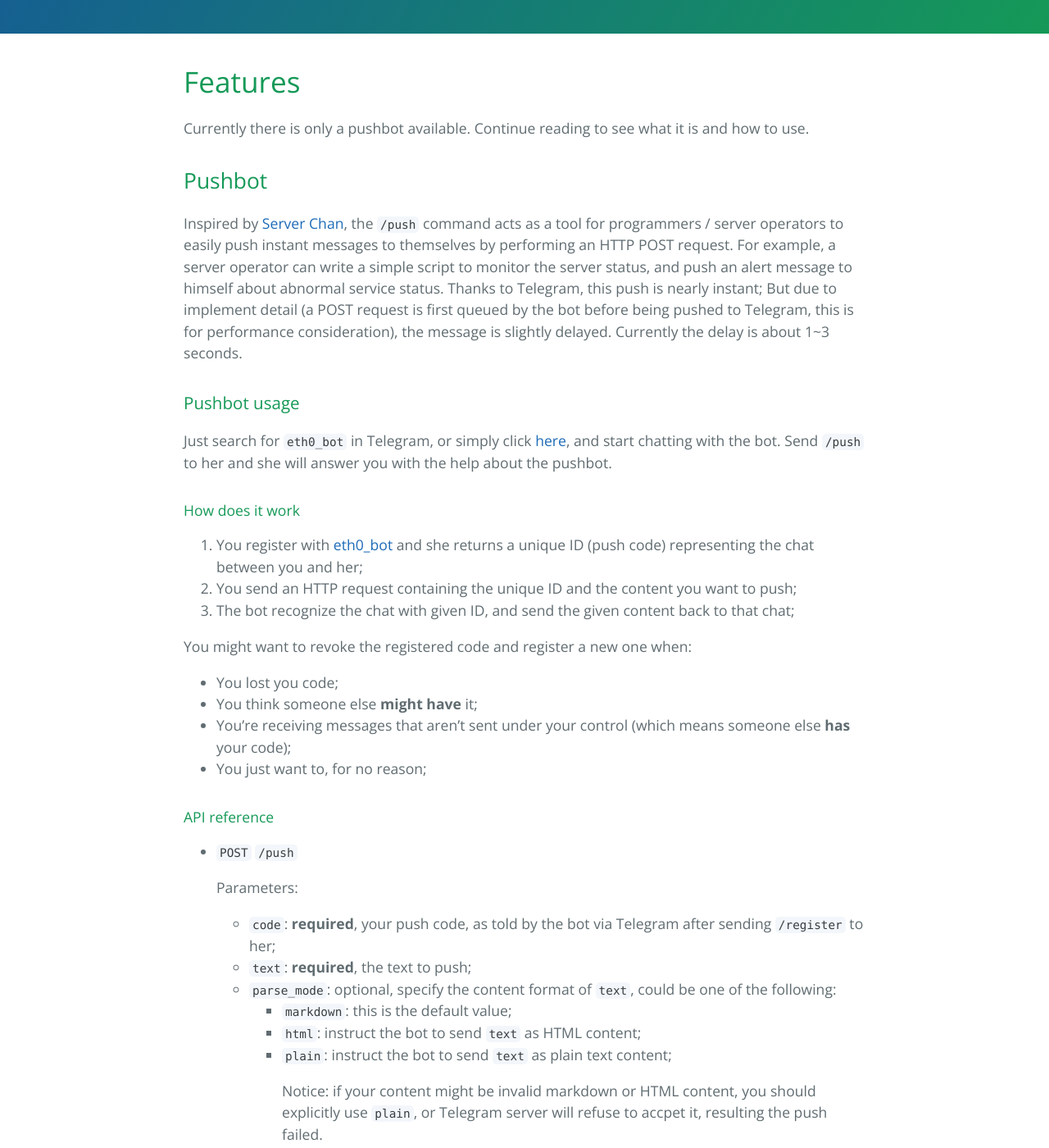
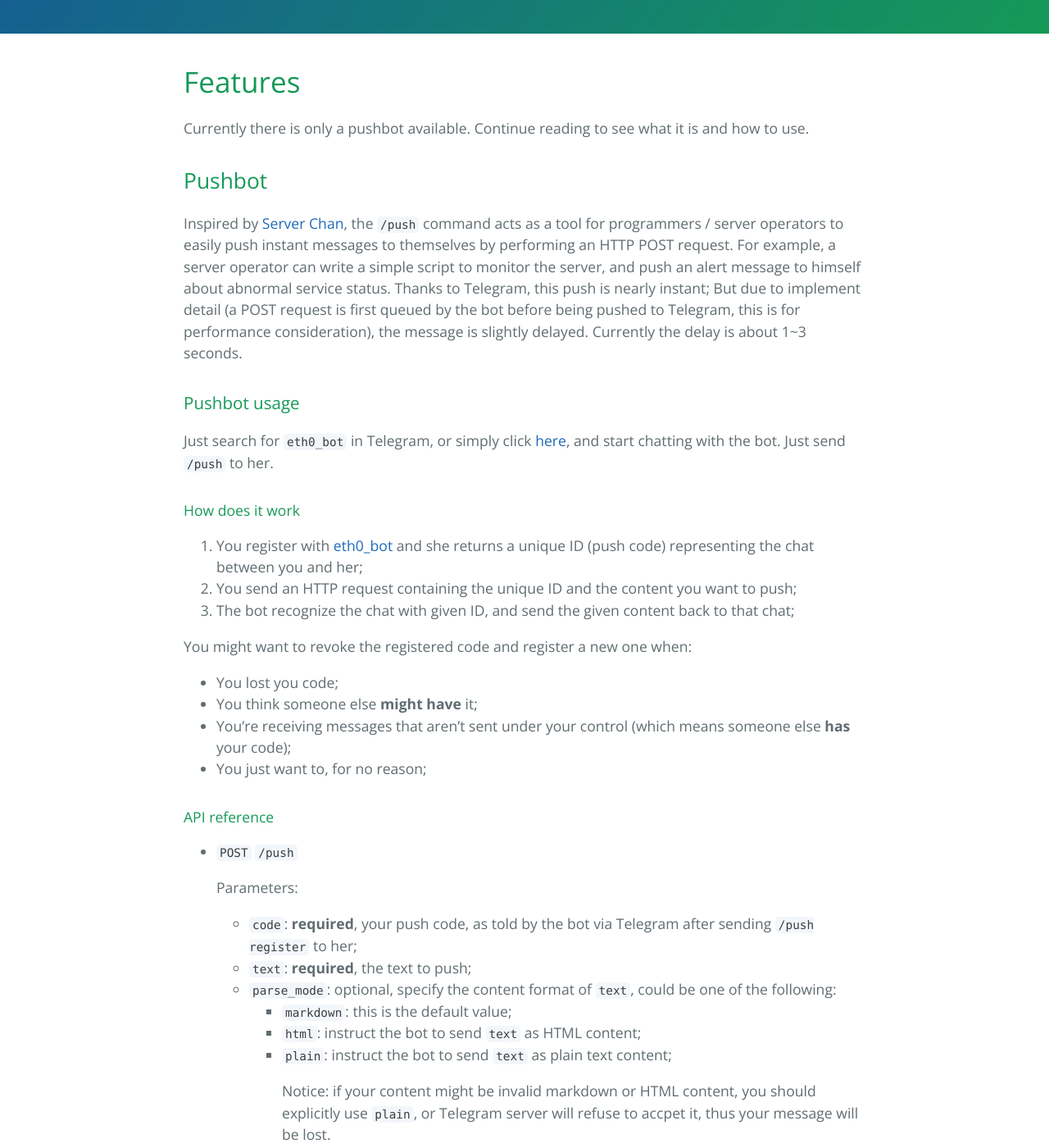
Before and after one commit to JokerQyou/ethbot, a Jekyll site: the page built from index.md, in a window 1280 px wide and 1400 px high, scrolled down 342 px. Shown: the whole window at 82% size. Built offline with Jekyll 4.4.1, drawn with Linux system fonts in a browser that asks for light colours; our own code applies the rules of GitHub Pages for plain Markdown files; some of the changed text lies outside the part shown.

Commit message:
Fix typo in index.md

```diff
--- a/index.md
+++ b/index.md
@@ -9,11 +9,11 @@
 ## Pushbot
 
 Inspired by [Server Chan][ServerChan], the `/push` command acts as a tool for programmers / server operators to easily push instant messages to themselves by performing an HTTP POST request.
-For example, a server operator can write a simple script to monitor the server status, and push an alert message to himself about abnormal service status. Thanks to Telegram, this push is nearly instant; But due to implement detail (a POST request is first queued by the bot before being pushed to Telegram, this is for performance consideration), the message is slightly delayed. Currently the delay is about 1~3 seconds.
+For example, a server operator can write a simple script to monitor the server, and push an alert message to himself about abnormal service status. Thanks to Telegram, this push is nearly instant; But due to implement detail (a POST request is first queued by the bot before being pushed to Telegram, this is for performance consideration), the message is slightly delayed. Currently the delay is about 1~3 seconds.
 
 ### Pushbot usage
 
-Just search for `eth0_bot` in Telegram, or simply click [here][eth0_bot], and start chatting with the bot. Send `/push` to her and she will answer you with the help about the pushbot.
+Just search for `eth0_bot` in Telegram, or simply click [here][eth0_bot], and start chatting with the bot. Just send `/push` to her.
 
 #### How does it work
 
@@ -33,15 +33,15 @@
 * `POST` `/push`
 
   Parameters:
-    * `code`: **required**, your push code, as told by the bot via Telegram after sending `/register` to her;
+    * `code`: **required**, your push code, as told by the bot via Telegram after sending `/push register` to her;
     * `text`: **required**, the text to push;
     * `parse_mode`: optional, specify the content format of `text`, could be one of the following:
       * `markdown`: this is the default value;
       * `html`: instruct the bot to send `text` as HTML content;
       * `plain`: instruct the bot to send `text` as plain text content;
 
-        Notice: if your content might be invalid markdown or HTML content, you should explicitly use `plain`, or Telegram server will refuse to accpet it, resulting the push failed.
-* `GET` `/push/<your_push_code_here>?text=<your_text_to_push>&parse_mode=<content_parse_mode>`
+        Notice: if your content might be invalid markdown or HTML content, you should explicitly use `plain`, or Telegram server will refuse to accpet it, thus your message will be lost.
+* `GET` `/push/<code>?text=<your_text_to_push>&parse_mode=<content_parse_mode>`
 
   If you don't want to set `parse_mode`, drop the `&parse_mode=...` part.
 
```
